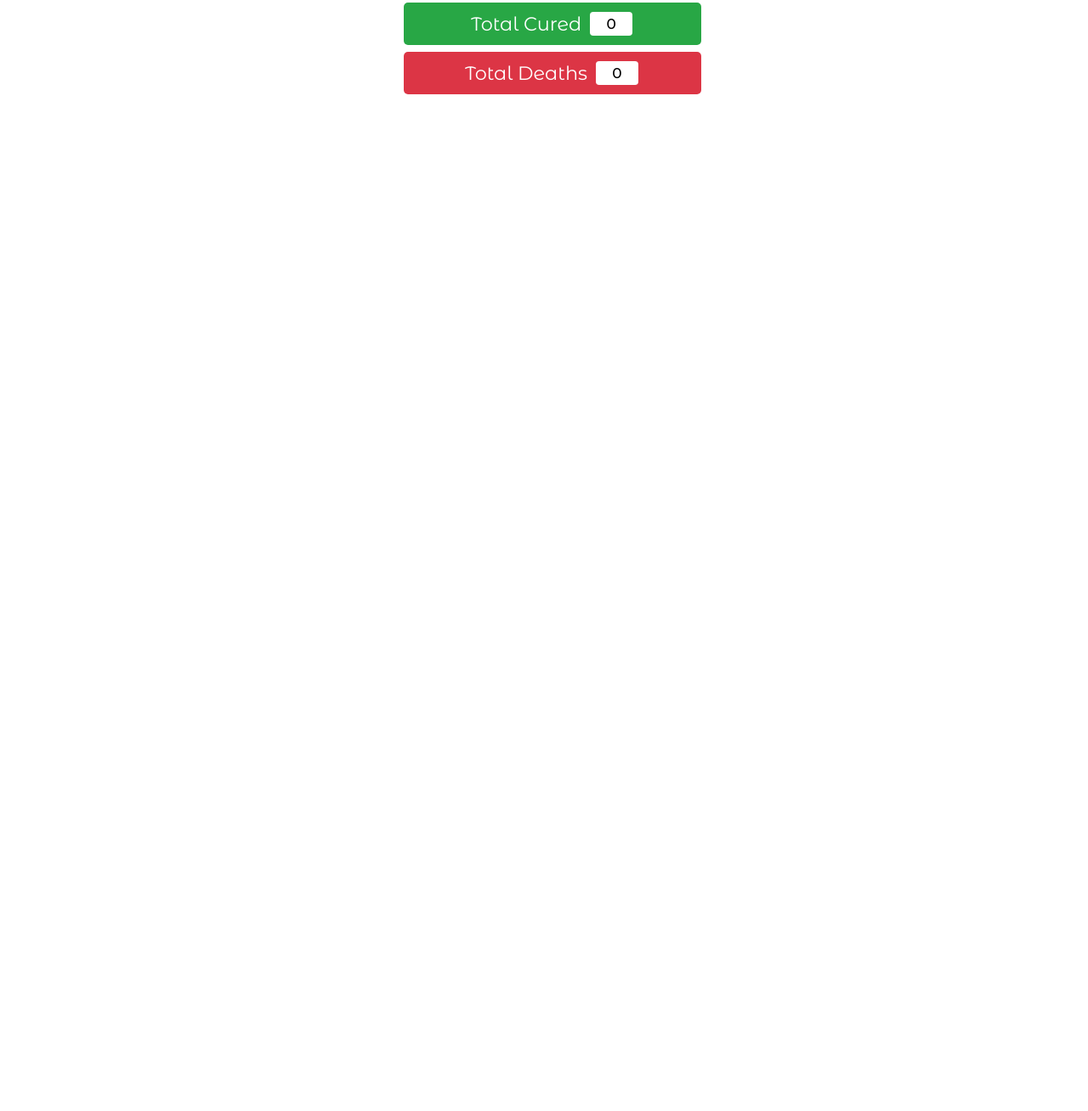
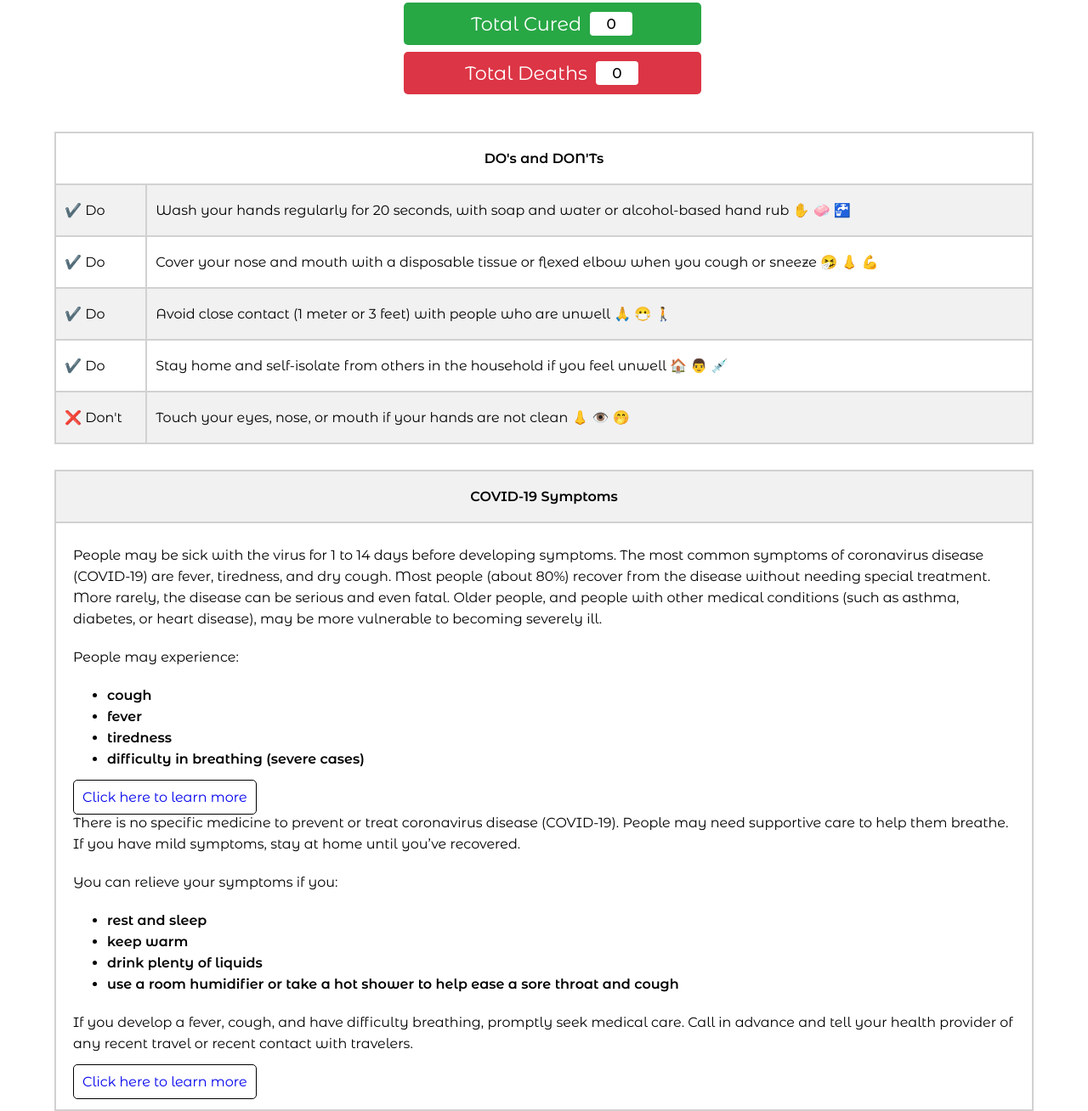
Before and after one commit to Himanshu-196018/COVID-19-India-report, a plain HTML site: page index.html in a window 1280 px wide. Shown: the part 767-2075 px from the top of the page at 85% size. Before the commit the page ends 892 px from the top, so only its background shows below. Drawn offline with Linux system fonts and the light colour scheme.

Commit message:
added next table elements

```diff
--- a/index.html
+++ b/index.html
@@ -71,6 +71,86 @@
             </div>
         </section>
 
+        <section id="do-n-dnt">
+            <table id="table-1">
+                <tr>
+                    <th colspan="2">DO's and DON'Ts</th>
+                </tr>
+                <tr class="fill">
+                    <td>✔️ Do</td>
+                    <td>Wash your hands regularly for 20 seconds, with soap and water or alcohol-based hand rub ✋ 🧼 🚰
+                    </td>
+                </tr>
+                <tr>
+                    <td>✔️ Do</td>
+                    <td>Cover your nose and mouth with a disposable tissue or flexed elbow when you cough or sneeze 🤧
+                        👃 💪</td>
+                </tr>
+                <tr class="fill">
+                    <td>✔️ Do</td>
+                    <td>Avoid close contact (1 meter or 3 feet) with people who are unwell 🙏 😷 🚶‍</td>
+                </tr>
+                <tr>
+                    <td>✔️ Do</td>
+                    <td>Stay home and self-isolate from others in the household if you feel unwell 🏠 👨 💉</td>
+                </tr>
+                <tr class="fill">
+                    <td>❌ Don't</td>
+                    <td>Touch your eyes, nose, or mouth if your hands are not clean 👃 👁️ 🤭</td>
+                </tr>
+            </table>
+        </section>
+
+        <section id="symp">
+            <table id="table-2">
+                <tr>
+                    <th class="fill">COVID-19 Symptoms</th>
+                </tr>
+                <tr>
+                    <td>
+                        <p id="symp-p1">People may be sick with the virus for 1 to 14 days before developing symptoms. The most
+                            common symptoms of coronavirus disease (COVID-19) are fever, tiredness, and dry cough. Most
+                            people (about 80%) recover from the disease without needing special treatment. More rarely,
+                            the disease can be serious and even fatal. Older people, and people with other medical
+                            conditions (such as asthma, diabetes, or heart disease), may be more vulnerable to becoming
+                            severely ill.</p>
+
+                        <p id="symp-p2">
+                            People may experience:
+                        </p>
+                        <ul>
+                            <li><strong>cough</strong></li>
+                            <li><strong>fever</strong></li>
+                            <li><strong>tiredness</strong></li>
+                            <li><strong>difficulty in breathing (severe cases)</strong></li>
+                        </ul>
+
+                        <a id="symp-b1" href="https://www.google.com" target="_blank">Click here to learn more</a>
+
+                        <p id="symp-p3">There is no specific medicine to prevent or treat coronavirus disease (COVID-19). People may
+                            need supportive care to help them breathe. If you have mild symptoms, stay at home until
+                            you’ve recovered.</p>
+
+                        <p id="symp-p4">
+                            You can relieve your symptoms if you:
+                        </p>
+                        <ul>
+                            <li><strong>rest and sleep</strong></li>
+                            <li><strong>keep warm</strong></li>
+                            <li><strong>drink plenty of liquids</strong></li>
+                            <li><strong>use a room humidifier or take a hot shower to help ease a sore throat and cough</strong></li>
+                        </ul>
+
+                        <p id="symp-p5">If you develop a fever, cough, and have difficulty breathing, promptly seek medical care.
+                            Call in advance and tell your health provider of any recent travel or recent contact with
+                            travelers.</p>
+
+                        <a id="symp-b2" href="https://www.google.com" target="_blank">Click here to learn more</a>
+                    </td>
+                </tr>
+            </table>
+        </section>
+
     </div>
 </body>
 <script src="app.js"></script>
--- a/style1.css
+++ b/style1.css
@@ -3,6 +3,7 @@
 *{
     margin: 0px;
     padding: 0px;
+    font-family: 'Montserrat Alternates';
 }
 
 :root{
@@ -25,7 +26,7 @@
     --info: #17a2b8;
     --warning: #ffc107;
     --danger: #dc3545;
-    --light: #f8f9fa;
+    --light: #f1f1f1;
     --dark: #343a40;
 
 }
@@ -82,7 +83,6 @@
     margin: 0px 2px;
     min-width: 30px;
     border-radius: 4px;
-    font-family: 'Montserrat Alternates', Arial, sans-serif;
     font-weight: 500;
     font-size: 17px;
 }
@@ -112,11 +112,10 @@
 #sec1{
     background-color: var(--light);
     min-height: 100px;
-    max-width: 100vw;
+    /* width: 100%; */
     padding: 130px 20px 80px 25px;
     font-size: 22px;
     font-weight: 400;
-    font-family: 'Montserrat Alternates', cursive, 'Partrick Hand';
 }
 #greet{
     padding: 5px 0px;
@@ -158,7 +157,6 @@
     padding: 20px 20px 40px;
     color: #660008;
     background-color: #f8d7da;
-    font-family: 'Montserrat Alternates';
     font-size: 1rem;
     border-radius: 5px;
     display: flex;
@@ -194,7 +192,6 @@
     justify-content: center;
     align-items: center;
     padding: 10px;
-    font-family: 'Montserrat Alternates';
 }
 .tabs{
     width: 350px;
@@ -229,3 +226,48 @@
 #t4:hover{
     background-color: #aa2b38;
 }
+
+/* Do and dnt table*/  /* Symptoms table*/
+#do-n-dnt, #symp{
+    display: flex;
+    align-items: center;
+    justify-content: center;
+    margin-top: 30px;
+    font-size: 1rem;
+}
+#table-1, #table-2{
+    border-collapse: collapse;
+    width: 90%;
+}
+th{
+    font-weight: 600;
+}
+th, td{
+    border: 2px solid #d1d1d1;
+    padding: 20px 10px;
+
+}
+.fill{
+    background-color: var(--light);
+}
+/* symp td elements*/
+#symp td > *{
+    margin: 5px 10px 20px;
+    line-height: 25px;
+}
+#symp td strong{
+    font-weight: 600;
+}
+#symp td ul{
+    margin-left: 50px;
+    margin-top: 0;
+}
+#symp td a{
+    text-decoration: none;
+    padding: 10px;
+    border-radius: 5px;
+    border: 1px solid black;
+}
+#symp-p2{
+    margin-bottom: 0px;
+}
```
